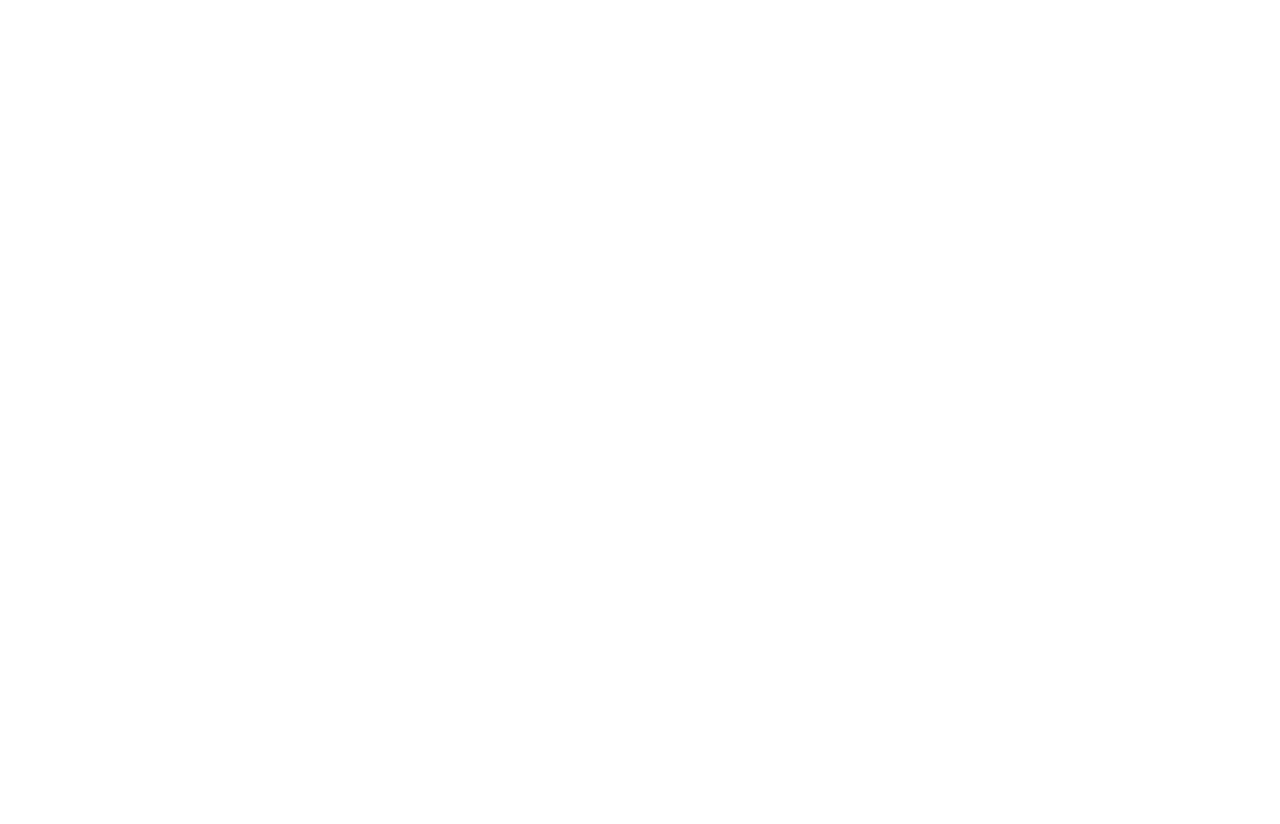
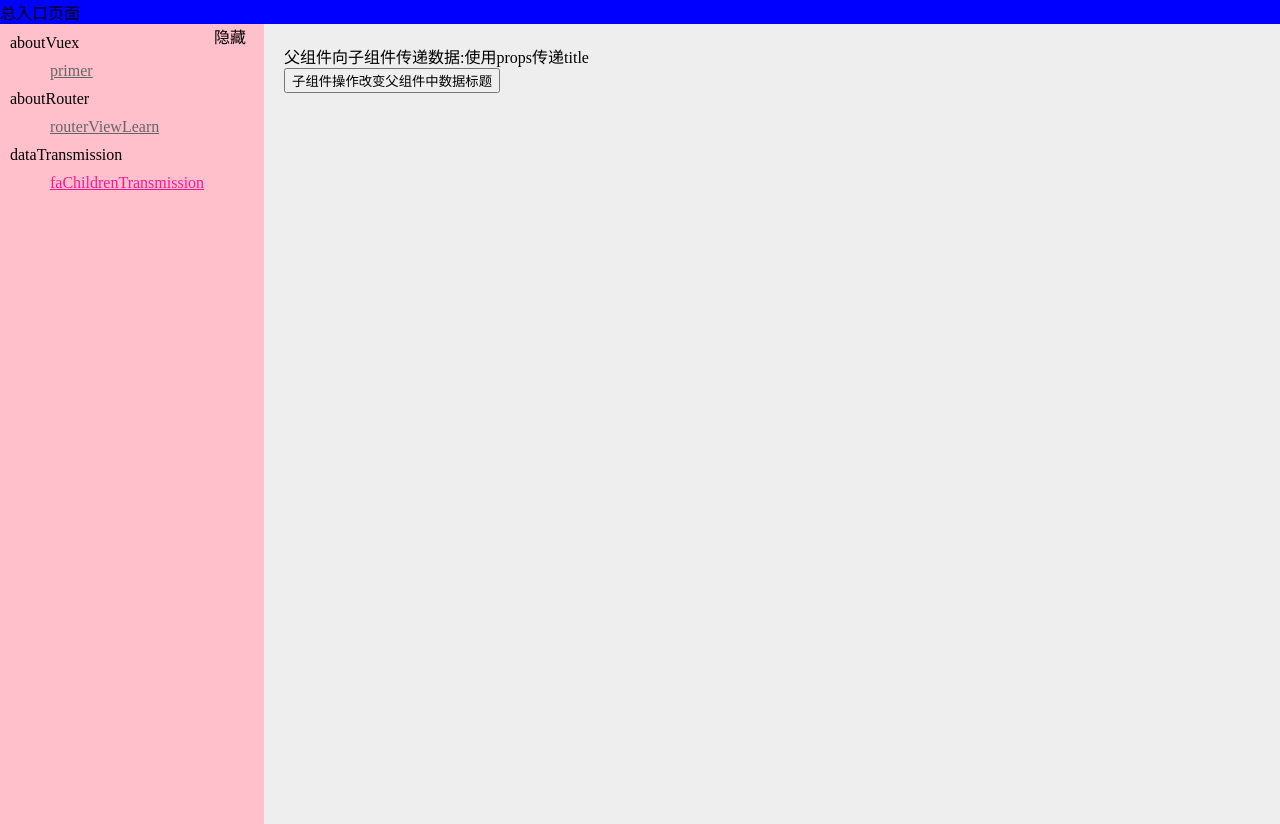
Before and after one commit to xiyanjo/workReview, a Vue app: page /index/dataTransmission/faChildrenTransmission in a window 1280 px wide. Before the commit the page ends 800 px from the top, so only its background shows below. Built offline with nearby package versions, Linux system fonts and the light colour scheme.

Commit message:
'父子组件传递数据'

```diff
--- a/src/assets/css/demoBase.css
+++ b/src/assets/css/demoBase.css
@@ -1,3 +1,9 @@
+html,
+body,
+#app {
+  height: 100%;
+  margin: 0;
+}
 .leftPad40 {
   padding-left: 40px;
 }
--- a/src/assets/css/demoBase.less
+++ b/src/assets/css/demoBase.less
@@ -1,6 +1,9 @@
 @col_eee:#eee;
 
-
+html,body,#app{
+    height:100%;
+    margin:0;
+}
 
 .leftPad40{
     padding-left: 40px;
--- a/src/components/common/leftMenu/index.vue
+++ b/src/components/common/leftMenu/index.vue
@@ -42,16 +42,23 @@
           children: [{
             name: 'primer',
             path: '/index/primer',
-            children: []
           }]
         }, {
-          name: 'aboutVuex',
-          path: '/aboutVuex3',
-          children: []
+          name: 'aboutRouter',
+          path: '/aboutRouter',
+          children: [{
+              name:'routerViewLearn',
+              path:'/index/aboutRouter/routerViewLearn',
+            }]
         },{
-          name:'routerViewLearn',
-          path:'/index/aboutRouter/routerViewLearn',
-        }]
+            name:'dataTransmission',
+            path:'/index/dataTransmission',
+            children:[{
+              name:'faChildrenTransmission',
+              path:'/index/dataTransmission/faChildrenTransmission',
+            }]
+          },
+        ]
       };
     },
     methods: {
--- /dev/null
+++ b/src/components/dataTransmission/components/childrenFirst.vue
@@ -0,0 +1,32 @@
+<template>
+ <div>
+     <div>{{'父组件向子组件传递数据:'+fromChildTitle}}</div>
+     <button @click="emitChangeTitle">子组件操作改变父组件中数据标题</button>
+ </div>
+</template>
+
+<script>
+ export default {
+   props:{
+       fromChildTitle:'',
+   },
+   data () {
+     return {
+
+     }
+   },
+   components: {
+
+   },
+   methods:{
+     emitChangeTitle(){
+       this.$emit('onChangeTitle','-children-change');
+     }
+   }
+ }
+</script>
+
+<style>
+
+
+</style>
--- /dev/null
+++ b/src/components/dataTransmission/faChildrenTransmission.vue
@@ -0,0 +1,31 @@
+<template>
+ <div>
+    <children :fromChildTitle="title" @onChangeTitle="handleTitleChange"></children>
+
+ </div>
+</template>
+
+<script>
+import Children from '@/components/dataTransmission/components/childrenFirst.vue'
+ export default {
+   data () {
+    return {
+      title:'使用props传递title',
+
+    }
+   },
+   components: {
+    Children,
+   },
+   methods:{
+    handleTitleChange(val){
+      this.title+=val;
+    }
+   }
+ }
+</script>
+
+<style>
+
+
+</style>
--- a/src/router.js
+++ b/src/router.js
@@ -9,6 +9,8 @@
 const routerViewLearn=()=>import('@/components/aboutRouter/routerViewLearn.vue')
 
 const vuexPrimer=()=>import('@/components/aboutVuex/primer.vue')
+
+const faChildrenTransmission=()=>import('@/components/dataTransmission/faChildrenTransmission.vue')
 
 const routes=[
     {
@@ -34,8 +36,17 @@
                 path:'/index/primer',
                 component:vuexPrimer,
                 children:[]
+            },{
+                name:'faChildrenTransmission',
+                path:'/index/dataTransmission/faChildrenTransmission',
+                component:faChildrenTransmission,
+                children:[]
             },
         ]
+    },{
+        path:'/',
+        component:Index,
+        children:[]
     },
 ]
 const router = new VueRouter({
--- a/src/views/index/index.vue
+++ b/src/views/index/index.vue
@@ -1,17 +1,21 @@
 <template>
-  <div>
+  <div style="height:100%">
     <div style="background:blue;">总入口页面</div>
-    <div class="flexDirectionRow" >
+    <div class="flexDirectionRow"  style="height:100%">
       <div  class="flexDirectionRow">
 
-        <left-menu v-if="isMenu" style="background:#eee;"></left-menu>
+        <left-menu v-if="isMenu" style="background:pink;"></left-menu>
 
-        <div style="width:50px">
+        <div style="width:50px;background:pink">
           <div v-show="!isMenu" @click="isMenu=true">显示</div>
           <div v-show="isMenu" @click="isMenu=false">隐藏</div>
         </div>
       </div>
-      <router-view style="width:100%"></router-view>
+      <div style="background:#eee;padding:20px;width: calc( 100% - 20px) ;">
+        <keep-alive :include="includeCompontents">
+          <router-view style="width:100%"></router-view>
+        </keep-alive>
+      </div>
     </div>
 
   </div>
@@ -27,6 +31,7 @@
     data() {
       return {
         isMenu: true,
+        includeCompontents:[],
       }
     },
     mounted() {
```
Also changed, not shown: src/components/home.vue (deleted, +0 -35 lines).
